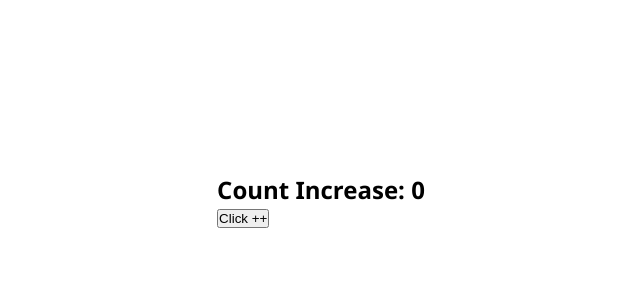
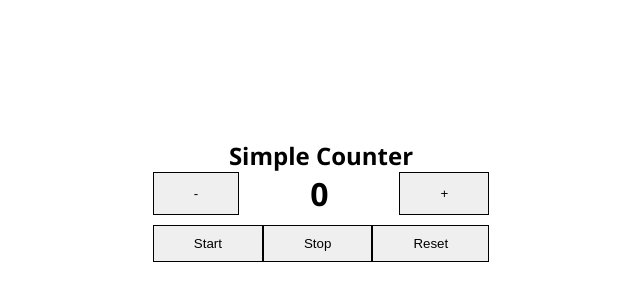
Before and after one commit to TRISHAN00/React-Basic, a React (Create React App) app: page / in a window 1280 px wide. Shown: the part 200-500 px from the top of the page, without its empty margins (319-959 px from the left). Built offline with nearby package versions, Linux system fonts and the light colour scheme.

Commit message:
last update

```diff
--- a/src/App.css
+++ b/src/App.css
@@ -15,3 +15,21 @@ body {
 li {
   list-style: none;
 }
+
+.Btn {
+  background-color: 0;
+  border: 1px solid black;
+  padding: 10px 40px;
+  cursor: pointer;
+}
+.top-count {
+  display: flex;
+  justify-content: space-between;
+}
+
+.Time-container {
+  text-align: center;
+}
+.control-buttons {
+  margin-top: 10px;
+}
--- a/src/App.js
+++ b/src/App.js
@@ -1,12 +1,12 @@
 import React, { Component } from "react";
 import "./App.css";
-import Count from "./components/Count/Index";
+import Timer from "./components/Timer/Index";
 
 class App extends Component {
   render() {
     return (
       <div>
-        <Count/>
+        <Timer/>
       </div>
     );
   }
--- /dev/null
+++ b/src/components/AnotherCount/Index.js
@@ -0,0 +1,21 @@
+import React, { Component } from 'react';
+
+class CountFunction extends Component {
+    state = {
+        count : 0,
+    }
+    render() {
+        return (
+            <div>
+                <h2>Another Count: {this.state.count}</h2>
+                <button onClick={this.setState((prev) => {
+                    return {
+                        count : prev.count + 1
+                    }
+                })} >Increase</button>
+            </div>
+        );
+    }
+}
+
+export default CountFunction;
--- /dev/null
+++ b/src/components/Timer/Index.js
@@ -0,0 +1,68 @@
+import React, { Component } from 'react';
+
+class Timer extends Component {
+    state = {
+        count : 0,
+    }
+
+    intervalId = null;
+
+
+    incrementCount = () => {
+        this.setState({count : this.state.count + 1})
+    }
+
+    decrementCount = () => {
+        if(this.state.count > 0) {
+            this.setState({count: this.state.count - 1})
+        }
+    }
+
+    startTimer = () => {
+        if(this.state.count > 0 && !this.intervalId) {
+            this.intervalId = setInterval(() => {
+                this.setState({count : this.state.count - 1})
+                if(this.state.count === 0) {
+                    alert('Timer Finished')
+                    clearInterval(this.intervalId)
+                    this.intervalId = null
+                }
+            }, 1000);
+        }
+    }
+
+    stopTimer = () => {
+        if(this.intervalId) {
+            clearInterval(this.intervalId);
+            this.intervalId = null;
+        }
+    }
+
+    resetTimer = () => {
+        if(this.state.count > 0) {
+            this.setState({count : 0})
+            clearInterval(this.intervalId)
+            this.intervalId = null
+        }
+    }
+
+    render() {
+        return (
+            <div className='Time-container'>
+                <h2>Simple Counter</h2>
+                <div className='top-count'>
+                    <button className='Btn' onClick={this.decrementCount}> - </button>
+                    <h1>{this.state.count}</h1>
+                    <button className='Btn' onClick={this.incrementCount}> + </button>
+                </div>
+                <div className='control-buttons'>
+                    <button onClick={this.startTimer} className='Btn'>Start</button>
+                    <button onClick={this.stopTimer} className='Btn'>Stop</button>
+                    <button onClick={this.resetTimer} className='Btn'>Reset</button>
+                </div>
+            </div>
+        );
+    }
+}
+
+export default Timer;
```
